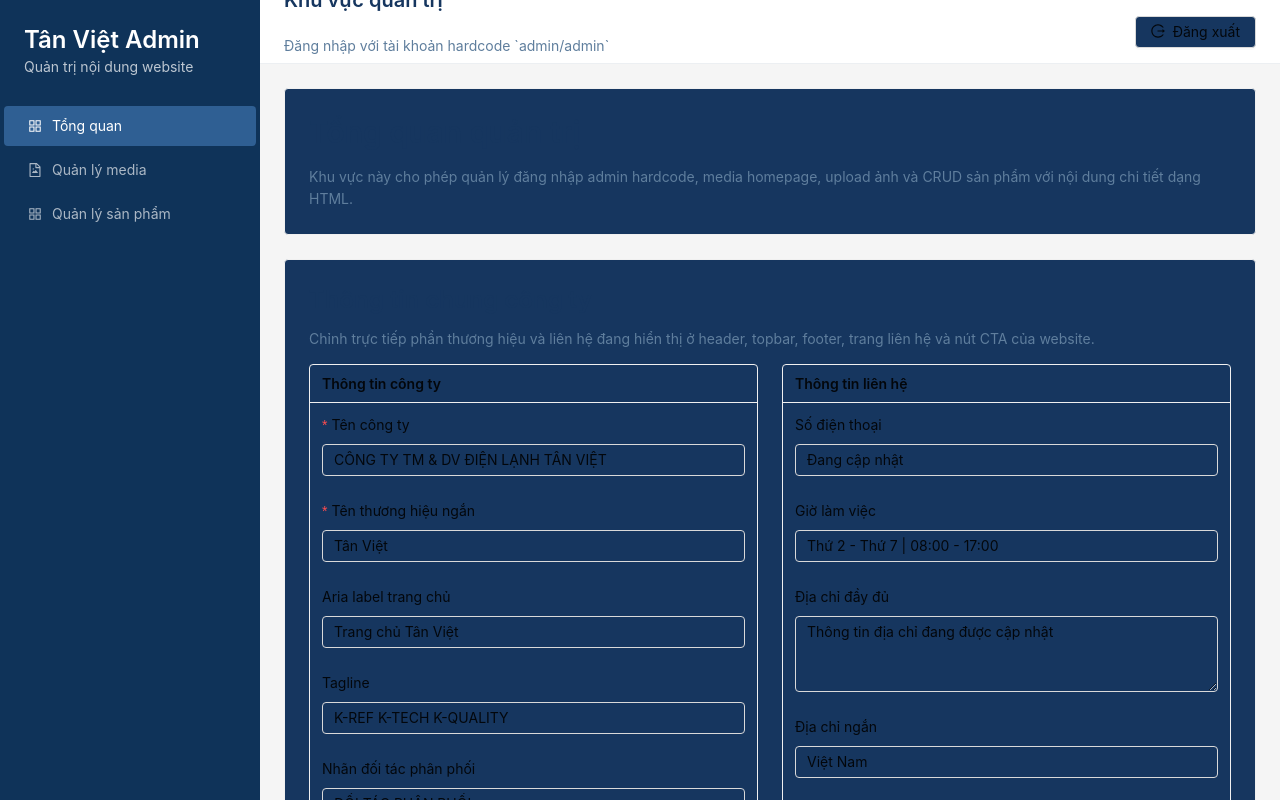
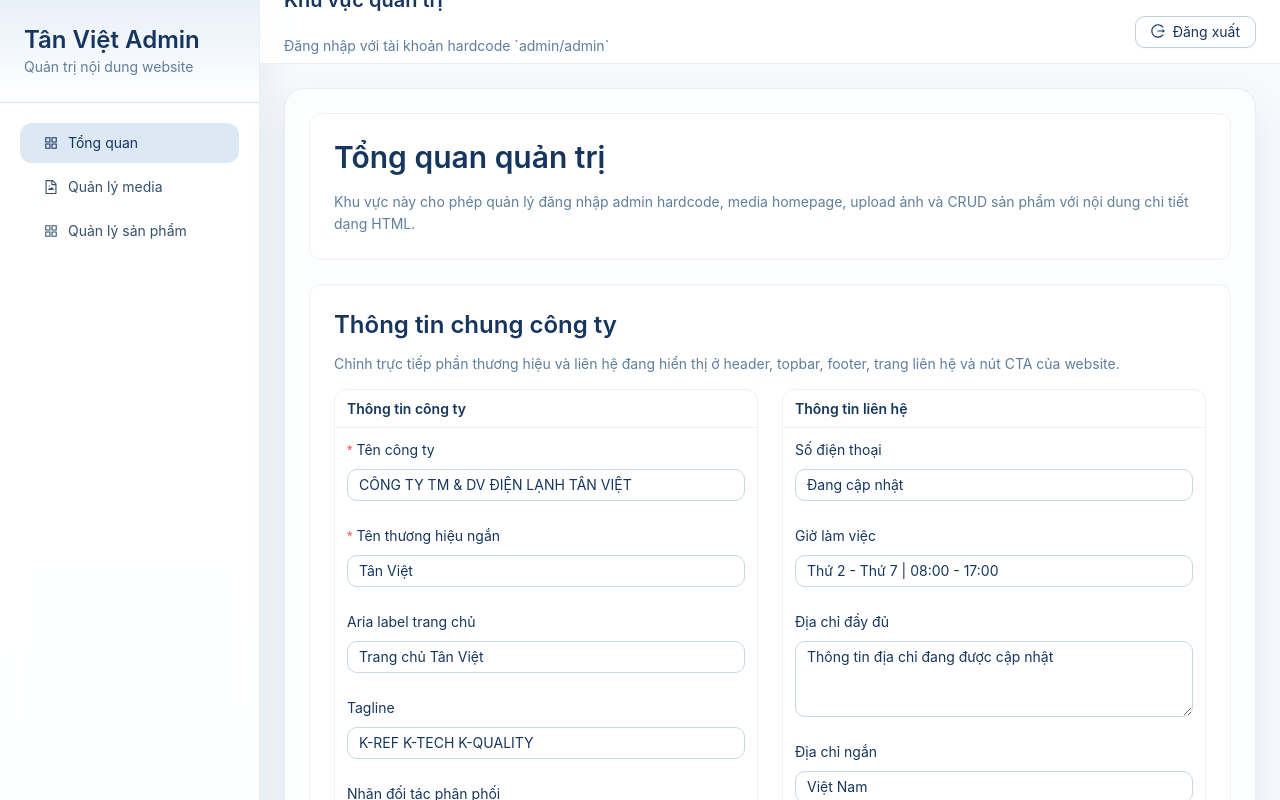
Before and after one commit to sonhip/kumsung-landing, a Next.js app: page /admin in a window 1280 px wide. Shown: the top 800 px of the page. Built offline with nearby package versions, Linux system fonts and the light colour scheme; no server answers; the database is empty; what @ant-design/nextjs-registry would draw is missing.

Commit message:
feat: refactor admin dashboard layout and enhance site settings form styling

```diff
--- a/app/admin/page.jsx
+++ b/app/admin/page.jsx
@@ -1,12 +1,9 @@
-import { Card, Col, Row, Typography } from "antd";
-import SiteSettingsForm from "../../src/components/admin/SiteSettingsForm";
+import AdminDashboard from "../../src/components/admin/AdminDashboard";
 import {
   getAdminMediaAssets,
   getAdminProducts,
   getSiteSettings,
 } from "../../src/lib/cms";
-
-const { Paragraph, Title } = Typography;
 
 export const dynamic = "force-dynamic";
 
@@ -18,44 +15,10 @@
   ]);
 
   return (
-    <Row gutter={[24, 24]}>
-      <Col span={24}>
-        <Card>
-          <Title level={2} style={{ color: "#16365f", marginTop: 0 }}>
-            Tổng quan quản trị
-          </Title>
-          <Paragraph style={{ color: "#5f7e9d", marginBottom: 0 }}>
-            Khu vực này cho phép quản lý đăng nhập admin hardcode, media homepage,
-            upload ảnh và CRUD sản phẩm với nội dung chi tiết dạng HTML.
-          </Paragraph>
-        </Card>
-      </Col>
-
-      <Col span={24}>
-        <SiteSettingsForm initialValues={siteSettings} />
-      </Col>
-
-      <Col xs={24} md={12}>
-        <Card title="Media homepage">
-          <Title level={2} style={{ color: "#16365f", marginTop: 0 }}>
-            {mediaAssets.length}
-          </Title>
-          <Paragraph style={{ marginBottom: 0 }}>
-            Tổng số media assets đang được quản lý cho homepage và logo.
-          </Paragraph>
-        </Card>
-      </Col>
-
-      <Col xs={24} md={12}>
-        <Card title="Sản phẩm">
-          <Title level={2} style={{ color: "#16365f", marginTop: 0 }}>
-            {products.length}
-          </Title>
-          <Paragraph style={{ marginBottom: 0 }}>
-            Tổng số sản phẩm đang nằm trong CMS quản trị.
-          </Paragraph>
-        </Card>
-      </Col>
-    </Row>
+    <AdminDashboard
+      mediaCount={mediaAssets.length}
+      productCount={products.length}
+      siteSettings={siteSettings}
+    />
   );
 }
--- a/app/providers.jsx
+++ b/app/providers.jsx
@@ -10,8 +10,43 @@
         theme={{
           token: {
             colorPrimary: "#2F5F93",
-            borderRadius: 4,
-            colorBgContainer: "#16365F",
+            colorInfo: "#2F5F93",
+            colorSuccess: "#42AF54",
+            colorText: "#16365F",
+            colorTextSecondary: "#4F6B87",
+            colorTextPlaceholder: "#7B91A8",
+            colorBorder: "#C9D7E6",
+            colorBgBase: "#FFFFFF",
+            colorBgContainer: "#FFFFFF",
+            colorBgElevated: "#FFFFFF",
+            colorFillSecondary: "#EEF4FA",
+            borderRadius: 10,
+          },
+          components: {
+            Layout: {
+              headerBg: "#FFFFFF",
+              siderBg: "#F4F8FC",
+              bodyBg: "#F7FAFD",
+            },
+            Menu: {
+              itemBg: "transparent",
+              itemColor: "#35506B",
+              itemHoverColor: "#16365F",
+              itemHoverBg: "#EAF1F8",
+              itemSelectedColor: "#16365F",
+              itemSelectedBg: "#DCE8F4",
+            },
+            Card: {
+              colorBgContainer: "#FFFFFF",
+            },
+            Input: {
+              colorBgContainer: "#FFFFFF",
+              activeBorderColor: "#2F5F93",
+              hoverBorderColor: "#5F86B1",
+            },
+            Button: {
+              primaryShadow: "none",
+            },
           },
         }}
       >
--- /dev/null
+++ b/src/components/admin/AdminDashboard.jsx
@@ -0,0 +1,59 @@
+"use client";
+
+import { Card, Typography } from "antd";
+import SiteSettingsForm from "./SiteSettingsForm";
+
+const { Paragraph, Title } = Typography;
+
+export default function AdminDashboard({
+  mediaCount,
+  productCount,
+  siteSettings,
+}) {
+  return (
+    <div style={{ display: "grid", gap: 24 }}>
+      <div>
+        <Card>
+          <Title level={2} style={{ color: "#16365f", marginTop: 0 }}>
+            Tổng quan quản trị
+          </Title>
+          <Paragraph style={{ color: "#5f7e9d", marginBottom: 0 }}>
+            Khu vực này cho phép quản lý đăng nhập admin hardcode, media
+            homepage, upload ảnh và CRUD sản phẩm với nội dung chi tiết dạng
+            HTML.
+          </Paragraph>
+        </Card>
+      </div>
+
+      <div>
+        <SiteSettingsForm initialValues={siteSettings} />
+      </div>
+
+      <div
+        style={{
+          display: "grid",
+          gap: 24,
+          gridTemplateColumns: "repeat(auto-fit, minmax(280px, 1fr))",
+        }}
+      >
+        <Card title="Media homepage">
+          <Title level={2} style={{ color: "#16365f", marginTop: 0 }}>
+            {mediaCount}
+          </Title>
+          <Paragraph style={{ marginBottom: 0 }}>
+            Tổng số media assets đang được quản lý cho homepage và logo.
+          </Paragraph>
+        </Card>
+
+        <Card title="Sản phẩm">
+          <Title level={2} style={{ color: "#16365f", marginTop: 0 }}>
+            {productCount}
+          </Title>
+          <Paragraph style={{ marginBottom: 0 }}>
+            Tổng số sản phẩm đang nằm trong CMS quản trị.
+          </Paragraph>
+        </Card>
+      </div>
+    </div>
+  );
+}
--- a/src/components/admin/AdminLayoutShell.jsx
+++ b/src/components/admin/AdminLayoutShell.jsx
@@ -7,6 +7,9 @@
 
 const { Header, Sider, Content } = Layout;
 const { Title, Text } = Typography;
+const brandColor = "#16365F";
+const shellBorder = "1px solid rgba(22, 54, 95, 0.08)";
+const shellShadow = "0 18px 40px rgba(22, 54, 95, 0.08)";
 
 const menuItems = [
   {
@@ -29,6 +32,7 @@
 export default function AdminLayoutShell({ children }) {
   const pathname = usePathname();
   const router = useRouter();
+  const isLoginPage = pathname === "/admin/login";
 
   const selectedKey =
     menuItems.find((item) => pathname === item.key || pathname.startsWith(`${item.key}/`))
@@ -48,45 +52,74 @@
     router.refresh();
   };
 
+  if (isLoginPage) {
+    return children;
+  }
+
   return (
-    <Layout style={{ minHeight: "100vh", background: "#f4f8fc" }}>
+    <Layout
+      style={{
+        minHeight: "100vh",
+        background: "linear-gradient(180deg, #f7fbfe 0%, #eef4fa 100%)",
+      }}
+    >
       <Sider
         breakpoint="lg"
         collapsedWidth="0"
         width={260}
-        style={{ background: "#0f3359" }}
+        theme="light"
+        style={{
+          background: "rgba(255, 255, 255, 0.92)",
+          borderRight: shellBorder,
+          boxShadow: "12px 0 32px rgba(22, 54, 95, 0.06)",
+          backdropFilter: "blur(12px)",
+        }}
       >
-        <div style={{ padding: 24, color: "#fff" }}>
-          <Title level={3} style={{ color: "#fff", margin: 0 }}>
+        <div
+          style={{
+            padding: 24,
+            color: brandColor,
+            borderBottom: shellBorder,
+            background:
+              "linear-gradient(180deg, rgba(220, 232, 244, 0.65) 0%, rgba(255, 255, 255, 0.8) 100%)",
+          }}
+        >
+          <Title level={3} style={{ color: brandColor, margin: 0 }}>
             Tân Việt Admin
           </Title>
-          <Text style={{ color: "rgba(255,255,255,0.72)" }}>
+          <Text style={{ color: "#5F7E9D" }}>
             Quản trị nội dung website
           </Text>
         </div>
 
         <Menu
-          theme="dark"
+          theme="light"
           mode="inline"
           selectedKeys={[selectedKey]}
           items={menuItems}
-          style={{ background: "#0f3359", borderInlineEnd: 0 }}
+          style={{
+            background: "transparent",
+            borderInlineEnd: 0,
+            padding: 16,
+            color: brandColor,
+          }}
         />
       </Sider>
 
       <Layout>
         <Header
           style={{
-            background: "#fff",
+            background: "rgba(255, 255, 255, 0.9)",
             padding: "0 24px",
-            borderBottom: "1px solid rgba(15, 51, 89, 0.08)",
+            borderBottom: shellBorder,
             display: "flex",
             alignItems: "center",
             justifyContent: "space-between",
+            backdropFilter: "blur(10px)",
           }}
         >
           <div>
-            <Title level={4} style={{ margin: 0, color: "#16365f" }}>
+            <Title level={4} style={{ margin: 0, color: brandColor }}>
               Khu vực quản trị
             </Title>
             <Text style={{ color: "#5f7e9d" }}>
@@ -94,12 +127,39 @@
             </Text>
           </div>
 
-          <Button icon={<LogoutOutlined />} onClick={handleLogout}>
+          <Button
+            icon={<LogoutOutlined />}
+            onClick={handleLogout}
+            style={{
+              borderColor: "#BFD0E0",
+              color: brandColor,
+              background: "#FFFFFF",
+            }}
+          >
             Đăng xuất
           </Button>
         </Header>
 
-        <Content style={{ padding: 24 }}>{children}</Content>
+        <Content
+          style={{
+            padding: 24,
+            background: "transparent",
+          }}
+        >
+          <div
+            style={{
+              minHeight: "calc(100vh - 112px)",
+              border: shellBorder,
+              background: "rgba(255, 255, 255, 0.72)",
+              boxShadow: shellShadow,
+              borderRadius: 20,
+              padding: 24,
+              backdropFilter: "blur(10px)",
+            }}
+          >
+            {children}
+          </div>
+        </Content>
       </Layout>
     </Layout>
   );
--- a/src/components/admin/SiteSettingsForm.jsx
+++ b/src/components/admin/SiteSettingsForm.jsx
@@ -1,6 +1,6 @@
 "use client";
 
-import { Button, Card, Col, Form, Input, Row, Typography, message } from "antd";
+import { Button, Card, Form, Input, Typography, message } from "antd";
 import { useState } from "react";
 
 const { Paragraph, Title } = Typography;
@@ -51,8 +51,15 @@
           }
         }}
       >
-        <Row gutter={24}>
-          <Col xs={24} lg={12}>
+        <div
+          style={{
+            display: "grid",
+            gap: 24,
+            gridTemplateColumns: "repeat(auto-fit, minmax(320px, 1fr))",
+            marginBottom: 24,
+          }}
+        >
+          <div>
             <Card
               size="small"
               title="Thông tin công ty"
@@ -100,9 +107,9 @@
                 <Input />
               </Form.Item>
             </Card>
-          </Col>
+          </div>
 
-          <Col xs={24} lg={12}>
+          <div>
             <Card
               size="small"
               title="Thông tin liên hệ"
@@ -150,8 +157,8 @@
                 <Input />
               </Form.Item>
             </Card>
-          </Col>
-        </Row>
+          </div>
+        </div>
 
         <Button type="primary" htmlType="submit" loading={isSaving}>
           Lưu thông tin công ty
```
Also changed, not shown: src/components/admin/AdminLoginForm.jsx (+29 -4 lines).
